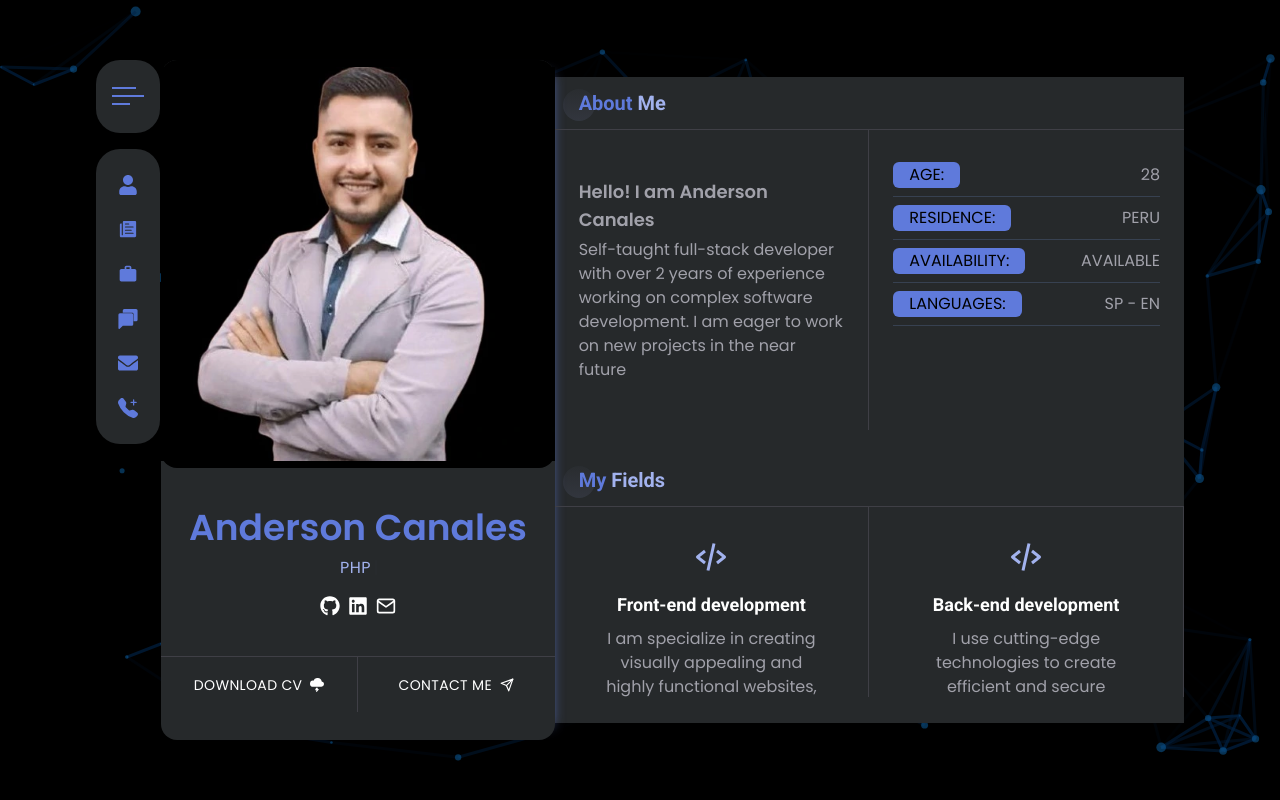
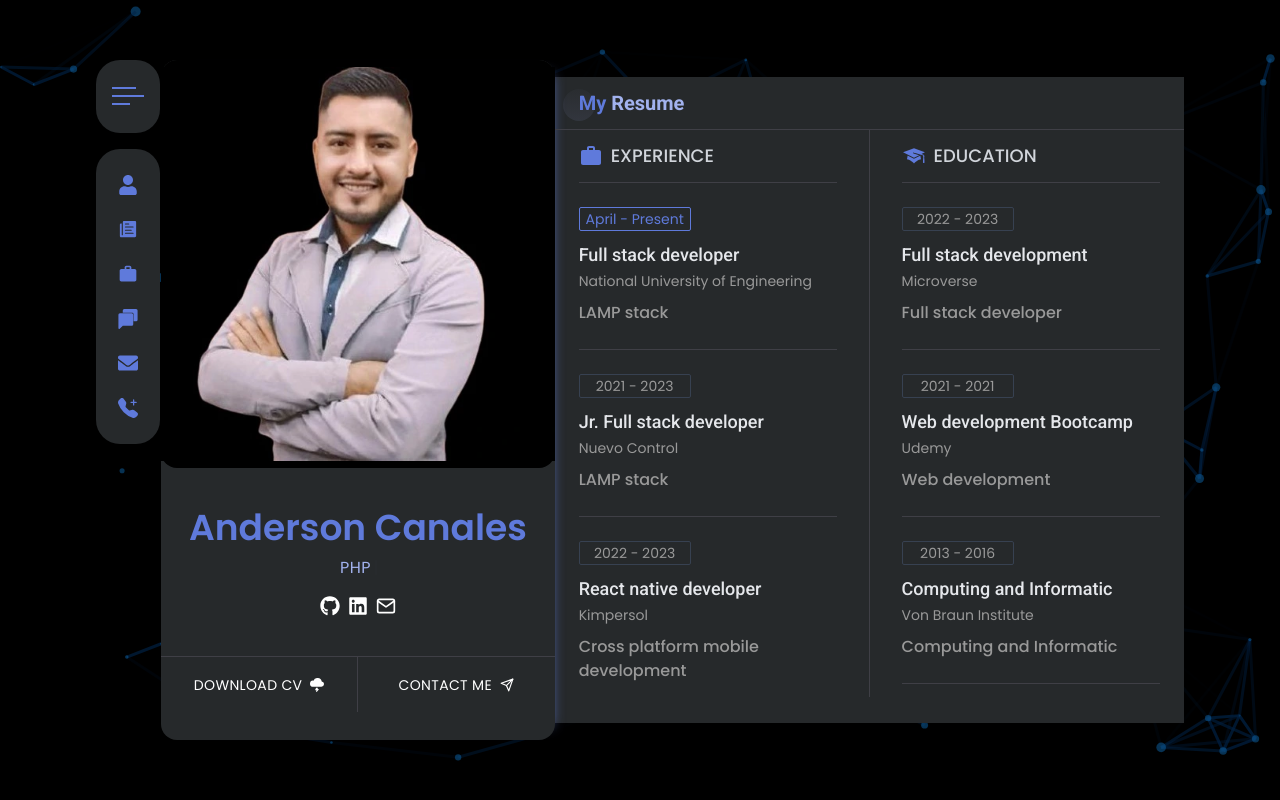
Before and after one commit to anderCM/Portfolio, a React (Vite) app: page / in a window 1280 px wide. Built offline with nearby package versions, Linux system fonts and the light colour scheme.

Commit message:
Resume and skills added

```diff
--- a/src/Home.jsx
+++ b/src/Home.jsx
@@ -7,6 +7,7 @@ import { BsTelephonePlusFill } from 'react-icons/bs'
 
 import LeftBar from './components/home/LeftBar';
 import About from './components/about/About';
+import Resume from './components/resume/Resume'
 
 const Home = () => {
     return (
@@ -62,7 +63,8 @@ const Home = () => {
                 <LeftBar />
                 <div className="w-[95%] h-[95%] -mt-2 md:m-auto md:w-8/12 bg-bodyColor">
                     <div className="w-full h-[96%] overflow-y-scroll scrollbar-thin scrollbar-thumb-[#5F7ADB]">
-                        <About />
+                        {/* <About /> */}
+                        <Resume />
                     </div>
                 </div>
             </div>
--- a/src/components/about/FunFact/FunFact.jsx
+++ b/src/components/about/FunFact/FunFact.jsx
@@ -4,7 +4,6 @@ import { GiTeacher, GiNewspaper } from "react-icons/gi";
 import FunFactCard from './FunFactCard';
 
 const FunFact = () => {
-    alert('This portfolio is in progress. Please be patient to see the final result :)')
     return (
         <div className="px-0 grid grid-cols-1 md:grid-cols-4 pb-10">
             <FunFactCard icon={<GiTeacher />} description="4 mentees guiding" />
--- /dev/null
+++ b/src/components/resume/Education.jsx
@@ -0,0 +1,60 @@
+import { GiGraduateCap } from "react-icons/gi";
+import { MdWork } from "react-icons/md";
+
+import { ResumeTitle } from "./ResumeTitle";
+import ResumeCard from "./ResumeCard";
+
+const Education = () => {
+    return (
+        <div className="w-full grid grid-cols-9 px-6">
+            <div className="col-span-4">
+                <ResumeTitle icon={<MdWork />} title="EXPERIENCE" />
+                <ResumeCard
+                    badge={true}
+                    time="April - Present"
+                    company="National University of Engineering"
+                    position="Full stack developer"
+                    description="LAMP stack"
+                />
+                <ResumeCard
+                    time="2021 - 2023"
+                    company="Nuevo Control"
+                    position="Jr. Full stack developer"
+                    description="LAMP stack"
+                />
+                <ResumeCard
+                    time="2022 - 2023"
+                    company="Kimpersol"
+                    position="React native developer"
+                    description="Cross platform mobile development"
+                />
+            </div>
+            <div className="w-full h-full flex justify-center items-center">
+                <span className="w-[1px] h-full bg-zinc-700 inline-flex"></span>
+            </div>
+            <div className="col-span-4">
+                <ResumeTitle icon={<GiGraduateCap />} title="EDUCATION" />
+                <ResumeCard
+                    time="2022 - 2023"
+                    company="Microverse"
+                    position="Full stack development"
+                    description="Full stack developer"
+                />
+                <ResumeCard
+                    time="2021 - 2021"
+                    company="Udemy"
+                    position="Web development Bootcamp"
+                    description="Web development"
+                />
+                <ResumeCard
+                    time="2013 - 2016"
+                    company="Von Braun Institute"
+                    position="Computing and Informatic"
+                    description="Computing and Informatic"
+                />
+            </div>
+        </div>
+    )
+}
+
+export default Education
--- /dev/null
+++ b/src/components/resume/Resume.jsx
@@ -0,0 +1,16 @@
+import Title from '../designs/Title'
+import Education from './Education'
+import Skills from './skills/Skills'
+
+const Resume = () => {
+    return (
+        <section>
+            <Title title="My" subtitle="Resume" />
+            <Education />
+            <Title title="Main" subtitle="techs" />
+            <Skills />
+        </section>
+    )
+}
+
+export default Resume
--- /dev/null
+++ b/src/components/resume/ResumeCard.jsx
@@ -0,0 +1,12 @@
+const ResumeCard = ({ badge, time, position, company, description }) => {
+    return (
+        <div className="w-full py-6 flex flex-col gap-2.5 border-b-[1px] border-b-zinc-700">
+            <h6 className={`w-28 text-center text-sm py-[1px] ${badge ? "text-textColor" : "text-[#999]"} border-[1px] ${badge ? "border-textColor" : "border-gray-700"}  rounded-sm`}>{time}</h6>
+            <h2 className="text-lg font-titleFont text-gray-200 font-medium">{position}</h2>
+            <p className="text-sm text-[#999] -mt-2">{company}</p>
+            <p className="text-base text-[#999] font-medium pr-10">{description}</p>
+        </div>
+    )
+}
+
+export default ResumeCard
--- /dev/null
+++ b/src/components/resume/ResumeTitle.jsx
@@ -0,0 +1,9 @@
+import React from 'react'
+
+export const ResumeTitle = ({ icon, title }) => {
+    return (
+        <h1 className="text-lg text-gray-300 font-medium flex items-center gap-2 py-3 border-b-[1px] border-b-zinc-700">
+            <span className="text-textColor text-2xl">{icon}</span> {title}
+        </h1>
+    )
+}
--- /dev/null
+++ b/src/components/resume/skills/SkillCard.jsx
@@ -0,0 +1,7 @@
+const SkillCard = ({ icon, hoverColor }) => {
+    return (
+        <span className={`px-1 md:px-2 text-6xl text-[#999] hover:text-[#${hoverColor}]`}>{icon}</span>
+    )
+}
+
+export default SkillCard
--- /dev/null
+++ b/src/components/resume/skills/Skills.jsx
@@ -0,0 +1,33 @@
+import { DiReact, DiRubyRough } from "react-icons/di";
+import { AiOutlineHtml5 } from "react-icons/ai";
+import { FaPhp, FaLinux } from "react-icons/fa";
+import { BsGit } from "react-icons/bs";
+import { TbBrandCss3, TbBrandJavascript, TbBrandRedux, TbBrandBootstrap, TbBrandTailwind } from "react-icons/tb";
+import { SiRubyonrails, SiMysql, SiPostgresql } from "react-icons/si";
+
+
+import SkillCard from "./SkillCard";
+
+const Skills = () => {
+    return (
+        <div className="flex flex-wrap justify-center gap-2 mt-2">
+            <SkillCard icon={<AiOutlineHtml5 />} hoverColor="E34C26" />
+            <SkillCard icon={<TbBrandCss3 />} hoverColor="006EB9" />
+            <SkillCard icon={<TbBrandJavascript />} hoverColor="EDD61A" />
+            <SkillCard icon={<DiReact />} hoverColor="00D9F2" />
+            <SkillCard icon={<TbBrandRedux />} hoverColor="4C539B" />
+            <SkillCard icon={<TbBrandBootstrap />} hoverColor="7210F5" />
+            <SkillCard icon={<TbBrandTailwind />} hoverColor="17B6B7" />
+            <SkillCard icon={<FaPhp />} hoverColor="7479AE" />
+            <SkillCard icon={<DiRubyRough />} hoverColor="E0115F" />
+            <SkillCard icon={<SiRubyonrails />} hoverColor="CC0000" />
+            <SkillCard icon={<SiMysql />} hoverColor="00758F" />
+            <SkillCard icon={<SiPostgresql />} hoverColor="326590" />
+            <SkillCard icon={<BsGit />} hoverColor="EC512E" />
+            <SkillCard icon={<FaLinux />} hoverColor="F3AD00" />
+
+        </div>
+    )
+}
+
+export default Skills
```
